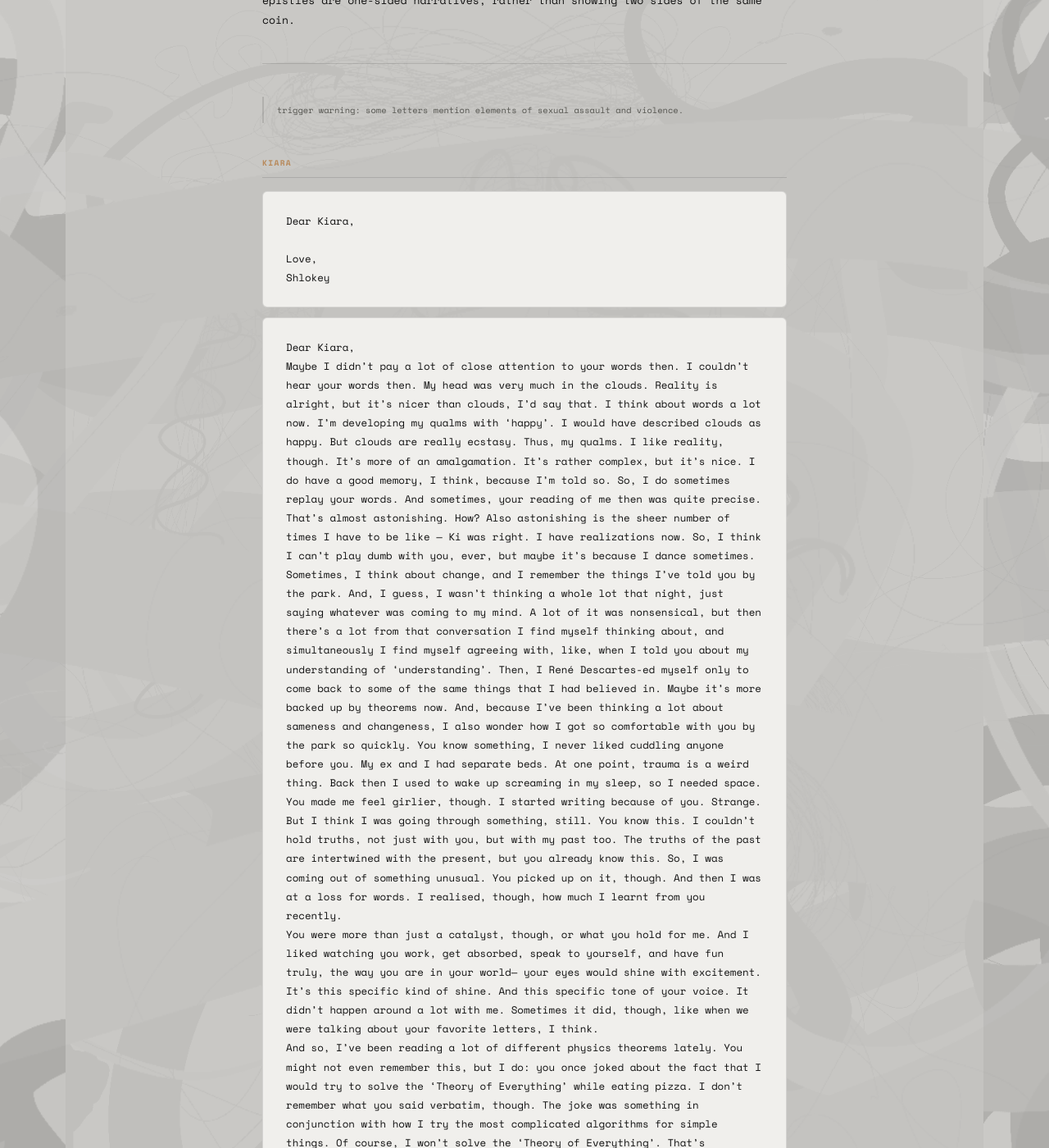
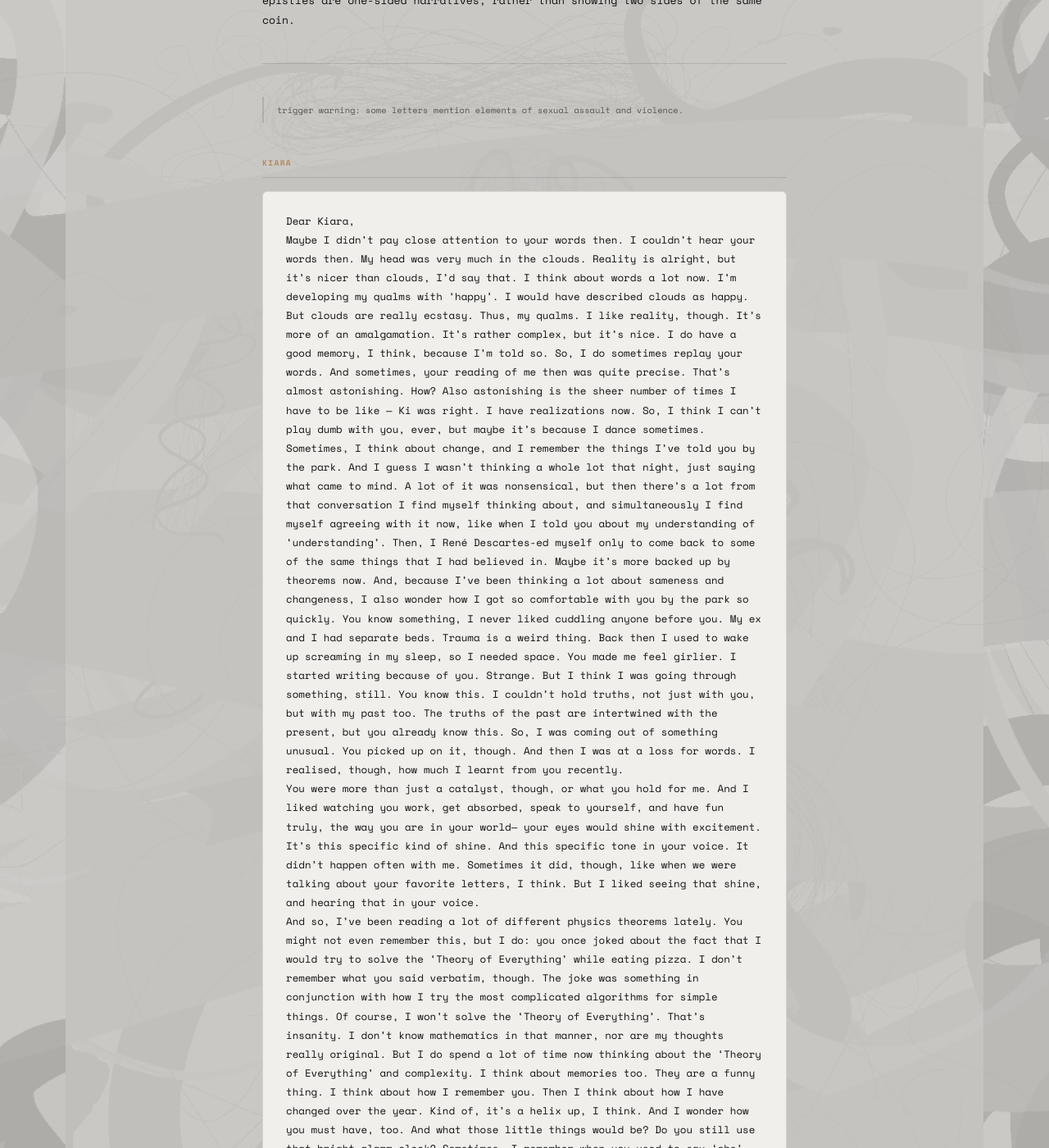
Before and after one commit to shlokamohanty/i-write-sometimes, a Jekyll site: the page built from _posts/2026-03-20-letter.md, in a window 1280 px wide and 1400 px high, scrolled down 1229 px. Shown: the whole window at 82% size. Built offline with Jekyll 4.4.1, drawn with Linux system fonts in a browser that asks for light colours; some web fonts are replaced; some of the changed text lies outside the part shown.

Commit message:
Update 2026-03-20-letter.md

```diff
--- a/_posts/2026-03-20-letter.md
+++ b/_posts/2026-03-20-letter.md
@@ -28,15 +28,15 @@ Keep in mind, while reading these, that the letters show my perspective of my fe
 <div class="letter-section">
 <span class="letter-to">kiara</span>
 <div class="letter-block">Dear Kiara,
-
+Maybe I didn’t pay close attention to your words then. I couldn’t hear your words then. My head was very much in the clouds. Reality is alright, but it’s nicer than clouds, I’d say that. I think about words a lot now. I’m developing my qualms with ‘happy’. I would have described clouds as happy. But clouds are really ecstasy. Thus, my qualms. I like reality, though. It’s more of an amalgamation. It’s rather complex, but it’s nice. I do have a good memory, I think, because I’m told so. So, I do sometimes replay your words. And sometimes, your reading of me then was quite precise. That’s almost astonishing. How? Also astonishing is the sheer number of times I have to be like — Ki was right. I have realizations now. So, I think I can’t play dumb with you, ever, but maybe it’s because I dance sometimes.
+Sometimes, I think about change, and I remember the things I’ve told you by the park. And I guess I wasn’t thinking a whole lot that night, just saying what came to mind. A lot of it was nonsensical, but then there’s a lot from that conversation I find myself thinking about, and simultaneously I find myself agreeing with it now, like when I told you about my understanding of ‘understanding’. Then, I René Descartes-ed myself only to come back to some of the same things that I had believed in. Maybe it’s more backed up by theorems now. And, because I’ve been thinking a lot about sameness and changeness, I also wonder how I got so comfortable with you by the park so quickly. You know something, I never liked cuddling anyone before you. My ex and I had separate beds. Trauma is a weird thing. Back then I used to wake up screaming in my sleep, so I needed space. You made me feel girlier. I started writing because of you. Strange. But I think I was going through something, still. You know this. I couldn’t hold truths, not just with you, but with my past too. The truths of the past are intertwined with the present, but you already know this. So, I was coming out of something unusual. You picked up on it, though. And then I was at a loss for words. I realised, though, how much I learnt from you recently.
+You were more than just a catalyst, though, or what you hold for me. And I liked watching you work, get absorbed, speak to yourself, and have fun truly, the way you are in your world— your eyes would shine with excitement. It’s this specific kind of shine. And this specific tone in your voice. It didn’t happen often with me. Sometimes it did, though, like when we were talking about your favorite letters, I think. But I liked seeing that shine, and hearing that in your voice.
+And so, I’ve been reading a lot of different physics theorems lately. You might not even remember this, but I do: you once joked about the fact that I would try to solve the ‘Theory of Everything’ while eating pizza. I don’t remember what you said verbatim, though. The joke was something in conjunction with how I try the most complicated algorithms for simple things. Of course, I won’t solve the ‘Theory of Everything’. That’s insanity. I don’t know mathematics in that manner, nor are my thoughts really original. But I do spend a lot of time now thinking about the ‘Theory of Everything’ and complexity. I think about memories too. They are a funny thing. I think about how I remember you. Then I think about how I have changed over the year. Kind of, it’s a helix up, I think. And I wonder how you must have, too. And what those little things would be? Do you still use that bright alarm clock? Sometimes, I remember when you used to say ‘che’ more often. Change is a good thing, though, I think. And I don’t know why I thought of you today. Sometimes I just do.
 Love,
 Shlokey
 </div>
 <div class="letter-block">Dear Kiara,
-Maybe I didn’t pay a lot of close attention to your words then. I couldn’t hear your words then. My head was very much in the clouds. Reality is alright, but it’s nicer than clouds, I’d say that. I think about words a lot now. I’m developing my qualms with ‘happy’. I would have described clouds as happy. But clouds are really ecstasy. Thus, my qualms. I like reality, though. It’s more of an amalgamation. It’s rather complex, but it’s nice. I do have a good memory, I think, because I’m told so. So, I do sometimes replay your words. And sometimes, your reading of me then was quite precise. That’s almost astonishing. How? Also astonishing is the sheer number of times I have to be like — Ki was right. I have realizations now. So, I think I can’t play dumb with you, ever, but maybe it’s because I dance sometimes.
-Sometimes, I think about change, and I remember the things I’ve told you by the park. And, I guess, I wasn’t thinking a whole lot that night, just saying whatever was coming to my mind. A lot of it was nonsensical, but then there’s a lot from that conversation I find myself thinking about, and simultaneously I find myself agreeing with, like, when I told you about my understanding of ‘understanding’. Then, I René Descartes-ed myself only to come back to some of the same things that I had believed in. Maybe it’s more backed up by theorems now. And, because I’ve been thinking a lot about sameness and changeness, I also wonder how I got so comfortable with you by the park so quickly. You know something, I never liked cuddling anyone before you. My ex and I had separate beds. At one point, trauma is a weird thing. Back then I used to wake up screaming in my sleep, so I needed space. You made me feel girlier, though. I started writing because of you. Strange. But I think I was going through something, still. You know this. I couldn’t hold truths, not just with you, but with my past too. The truths of the past are intertwined with the present, but you already know this. So, I was coming out of something unusual. You picked up on it, though. And then I was at a loss for words. I realised, though, how much I learnt from you recently.
-You were more than just a catalyst, though, or what you hold for me. And I liked watching you work, get absorbed, speak to yourself, and have fun truly, the way you are in your world— your eyes would shine with excitement. It’s this specific kind of shine. And this specific tone of your voice. It didn’t happen around a lot with me. Sometimes it did, though, like when we were talking about your favorite letters, I think.
-And so, I’ve been reading a lot of different physics theorems lately. You might not even remember this, but I do: you once joked about the fact that I would try to solve the ‘Theory of Everything’ while eating pizza. I don’t remember what you said verbatim, though. The joke was something in conjunction with how I try the most complicated algorithms for simple things. Of course, I won’t solve the ‘Theory of Everything’. That’s insanity. I don’t know mathematics in that manner, nor are my thoughts really original. But I do spend a lot of time now thinking about the ‘Theory of Everything’ and complexity. I think about memories too. They are a funny thing. I think about how I remember you. Then I think about how I have changed over the year. Kind of, it’s a helix up, I think. And I wonder how you must have, too. And what those little things would be? Do you still use that bright alarm clock? Sometimes, I remember when you used to say ‘che’ more often. Change is a good thing, though, I think. And I don’t know why I thought of you today. Sometimes I just do.
+Sometimes, I don’t know how and why I started writing letters. Then, I think about this one conversation we had, when you mentioned that you’d write me a letter and I could make you a film. Movies are easy. Words were harder for me. Maybe that stuck with me, without realising, and I started writing these. Maybe, to show you how I feel, or to understand how I feel. Maybe the latter. Sometimes, I do find myself, now, reflecting back on the very limited conversations that we had. And then I think, ah - you were right then. Delayed processing, as you have said. Or maybe, now, with clarity, I can actually hear words, rather than just see. Funny and strange that I still think of these things randomly, even though so much time has passed. Maybe that was the whole point of these letters, and who I am: that sometimes I think of people, even though they aren’t actively present, nor do they really think of me, I think. I’m realising now, I guess, that I never really needed the guise of physics, but that’s how I sometimes get the world. Sometimes, I don’t know if I like poetry or if I just like words. Maybe words themselves are poetry, because everyone’s definitions are different. Whenever I find myself saying or writing ‘perhaps’, I think of the time you mentioned that I picked it up from you, and I now have to make the conscious effort to change it to ‘maybe’.
 Love,
 Shlokey
 </div>
```
